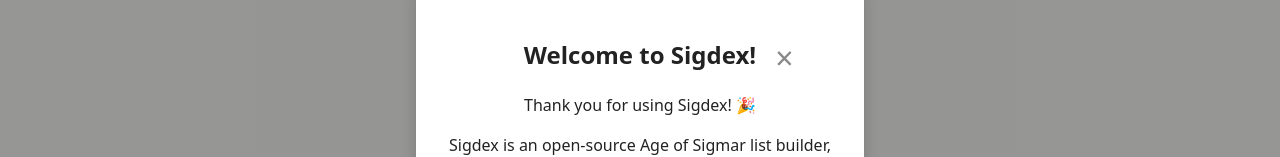
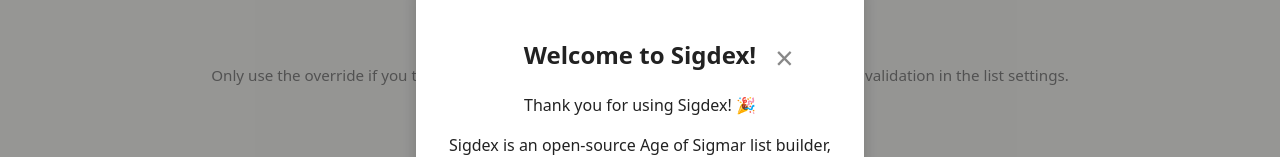
Before and after one commit to Harrison-Miller/Sigdex, a Vue app: page /list/1/regiment/1/pick/1 in a window 1280 px wide. Shown: the part 190-347 px from the top of the page. Built offline with nearby package versions, Linux system fonts and the light colour scheme; no server answers.

Commit message:
added override option to the unit picker

```diff
--- a/package.json
+++ b/package.json
@@ -1,7 +1,7 @@
 {
   "name": "sigdex",
   "private": true,
-  "version": "7.0.1",
+  "version": "7.0.2",
   "type": "module",
   "scripts": {
     "dev": "vite",
--- a/src/modules/builder/views/UnitPicker.vue
+++ b/src/modules/builder/views/UnitPicker.vue
@@ -51,6 +51,10 @@
         </ul>
       </Section>
     </template>
+    <ToggleBox v-if="!isRoR" v-model="overrideRegimentOptions">Override</ToggleBox>
+    <div v-if="!isRoR && !overrideRegimentOptions" style="color: #888; font-size: 0.95em; margin-top: 0.2em;">
+      Only use the override if you think the regiment options are wrong. You may need to disable validation in the list settings.
+    </div>
   </div>
 </template>
 <script setup lang="ts">
@@ -69,12 +73,14 @@ import { useList } from '../../shared/composables/useList';
 import { ListUnit } from '../../../list/models/unit';
 import { assignRoR } from '../ror';
 import { useUnitSettings } from '../../shared/composables/useUnitSettings';
+import ToggleBox from '../../core/components/ToggleBox.vue';
 
 const route = useRoute();
 const router = useRouter();
 const listId = route.params.id as string;
 const regimentIdx = Number(route.params.regimentIdx);
 const filter = (route.params.filter as string) || '';
+const overrideRegimentOptions = ref(false);
 
 const list = useList(listId);
 const { game, loading } = useGame();
@@ -105,6 +111,13 @@ const availableRoRs = computed(() => {
 });
 
 const filteredBPs = computed(() => {
+  if (!game.value) return [];
+  if (overrideRegimentOptions.value) {
+        return Array.from(army.value?.battleProfiles.values()).filter(
+          (u) => u.category !== 'MANIFESTATION' && u.category !== 'FACTION TERRAIN'
+        ) || [];
+  }
+
   let us: BattleProfile[] = [];
   switch (filter.toLowerCase()) {
     case 'leader':
```
Also changed, not shown: 1 other file (tests, documents, lock files or other folders).
